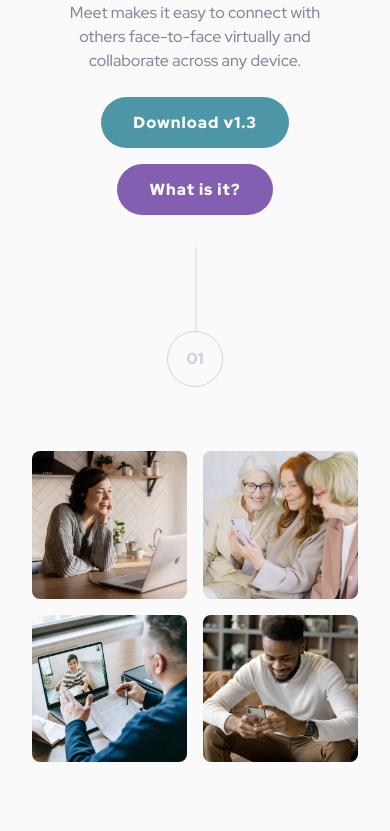
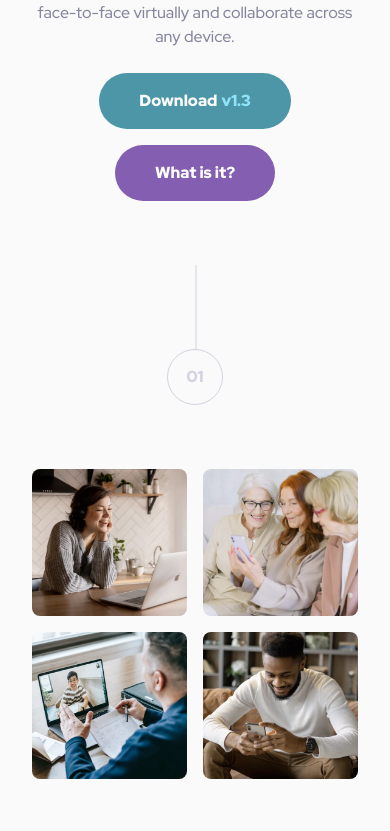
Before and after one commit to MattPahuta/meet-landing-page, a plain HTML site: page index.html in a window 390 px wide. Shown: the part 484-1315 px from the top of the page. Drawn offline with Linux system fonts and the light colour scheme.

Commit message:
Complete mobile layout revisions, delete unneeded assets

```diff
--- a/index.html
+++ b/index.html
@@ -33,7 +33,7 @@
       <!-- desktop hero image - right side -->
       <img class="hero-image__desktop-right" src="./assets/desktop/image-hero-right.png" alt="A diverse collection of people's headshots">
     </section>
-    <section>
+    <section class="about">
        <div class="section-divider__container">
          <div class="section-divider__line"></div>
          <div class="section-divider__circle">
--- a/style.css
+++ b/style.css
@@ -79,6 +79,7 @@ body {
   display: grid;
   font-family: var(--ff-primary);
   font-size: var(--fs-400);
+  font-weight: 500;
   background: var(--white);
   color: var(--slate-600);
 }
@@ -98,19 +99,29 @@ h1, h2, h3 {
 
 /* Components       */
 .btn {
-  display: inline-block;
-  padding: 1em 2em;
-  font-size: 1rem;
-  line-height: 1.2;
-  white-space: nowrap;
-  text-decoration: none;
+  border: none;
+  background-color: transparent;
+  font-family: inherit;
+  display: inline-flex;
+  align-items: center;
+  justify-content: center;
+  gap: var(--spacing-50);
+  min-width: 10ch;
+  min-height: 44px;
+  text-align: center;
+  cursor: pointer;
+  padding: 1rem 2.5rem;
+  font-size: var(--fs-400);
   font-weight: 900;
-  letter-spacing: 1px;
-  border: 0;
-  border-radius: 1.75rem;
-  cursor: pointer;
   color: var(--white);
   transition: 220ms all ease-in-out;
+  border-radius: 1.75rem;
+}
+
+@media screen and (-ms-high-contrast: active) {
+  .btn {
+    border: 2px solid currentcolor;
+  }
 }
 
 .btn-primary {
@@ -118,7 +129,7 @@ h1, h2, h3 {
 }
 
 .btn-primary span {
-  color: hsl( var(--clr-light-blue));
+  color: var(--cyan-300);
 }
 
 .btn-primary:hover,
@@ -126,27 +137,17 @@ h1, h2, h3 {
   background: var(--cyan-400);
 }
 
-.btn-primary span:hover,
-.btn-primary span:focus {
-  color: var(--cyan-300);
-}
-
 .btn-secondary {
   background: var(--purple-600);
 }
 
 .btn-secondary span {
-  color: hsl( var(--clr-violet));
+  color: var(--purple-300);
 }
 
 .btn-secondary:hover,
 .btn-secondary:focus {
   background-color: var(--purple-400);
-}
-
-.btn-secondary span:hover,
-.btn-secondary span:focus {
-  color: var(--purple-300);
 }
 
 .section-divider__container {
@@ -185,14 +186,18 @@ h1, h2, h3 {
   color: var(--slate-300);
 }
 
-/* Header and Hero sections */
+/* Header */
+.header {
+  padding-top: var(--spacing-600);
+}
 .logo {
   margin: 0 auto;
-  padding: 2em 0 2.5em 0;
 }
 
+/* Main */
+
 .hero {
-  padding-block: var(--spacing-400);
+  padding-block: var(--spacing-800);
   display: grid;
   justify-content: center;
   gap: var(--spacing-600);
@@ -203,8 +208,12 @@ h1, h2, h3 {
   object-fit: cover;
 }
 
+.hero__content,
+.about {
+  padding-inline: var(--spacing-400);
+}
+
 .hero__content {
-  padding-inline: var(--spacing-300);
   text-align: center;
   display: grid;
   justify-items: center;
@@ -218,11 +227,6 @@ h1, h2, h3 {
   line-height: 1.1;
   font-weight: 900;
   color: var(--slate-900);
-}
-
-.hero__content p {
-  max-width: 29ch;
-  font-weight: 500;
 }
 
 .hero-image__desktop-right {
@@ -267,21 +271,9 @@ h1, h2, h3 {
   .hero-content {
     max-width: 35em;
   }
-  .hero-content h1 {
-    font-size: var(--fs-700);
-  }
-  .hero-content p {
-    font-size: var(--fs-400);
-  }
+
 }
 
-
-
-/* Main content */
-.main {
-  padding-inline: var(--spacing-400);
-  padding-block-start: var(--spacing-400);
-}
 
 /* Image Gallery */
 .image-grid {
@@ -347,9 +339,11 @@ h1, h2, h3 {
   flex-direction: column;
   align-items: center;
   gap: var(--spacing-300);
-  background-image: linear-gradient(hsla(192, 37%, 48%, .85), hsla(192, 37%, 48%, .85)), url(./assets/mobile/image-footer.jpg);
+  background-image:
+    linear-gradient(hsla(192, 37%, 48%, .85), hsla(192, 37%, 48%, .85)), url(./assets/tablet/image-footer.jpg);
   background-repeat: no-repeat;
   background-size: cover;
+  background-position: center;
   color: var(--white);
 }
 
```
Also changed, not shown: assets/mobile/image-footer.jpg (deleted), assets/screenshots/meet-screenshot-tablet-01.jpg (deleted), assets/screenshots/meet-screenshot-tablet-02.jpg (deleted), assets/screenshots/meet-tablet-01.jpg (deleted), assets/screenshots/meet-tablet-02.jpg (deleted).
